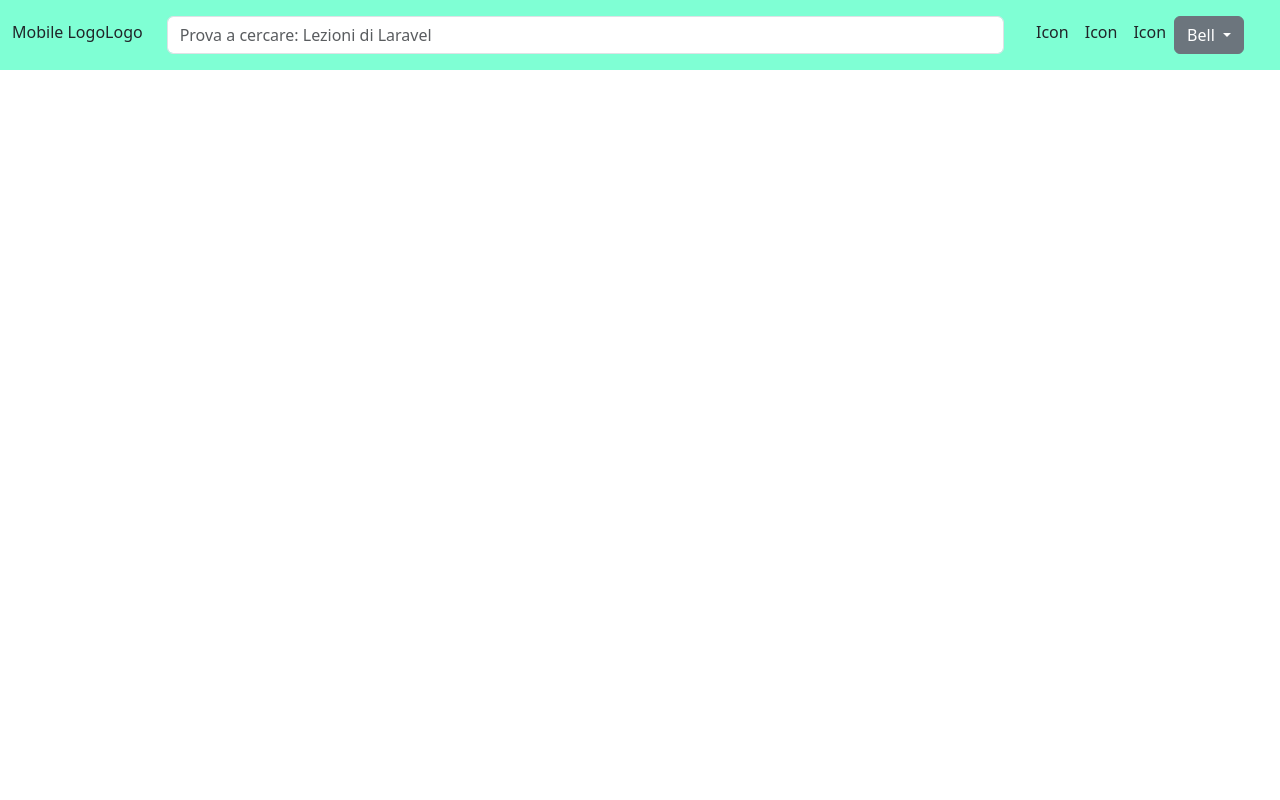
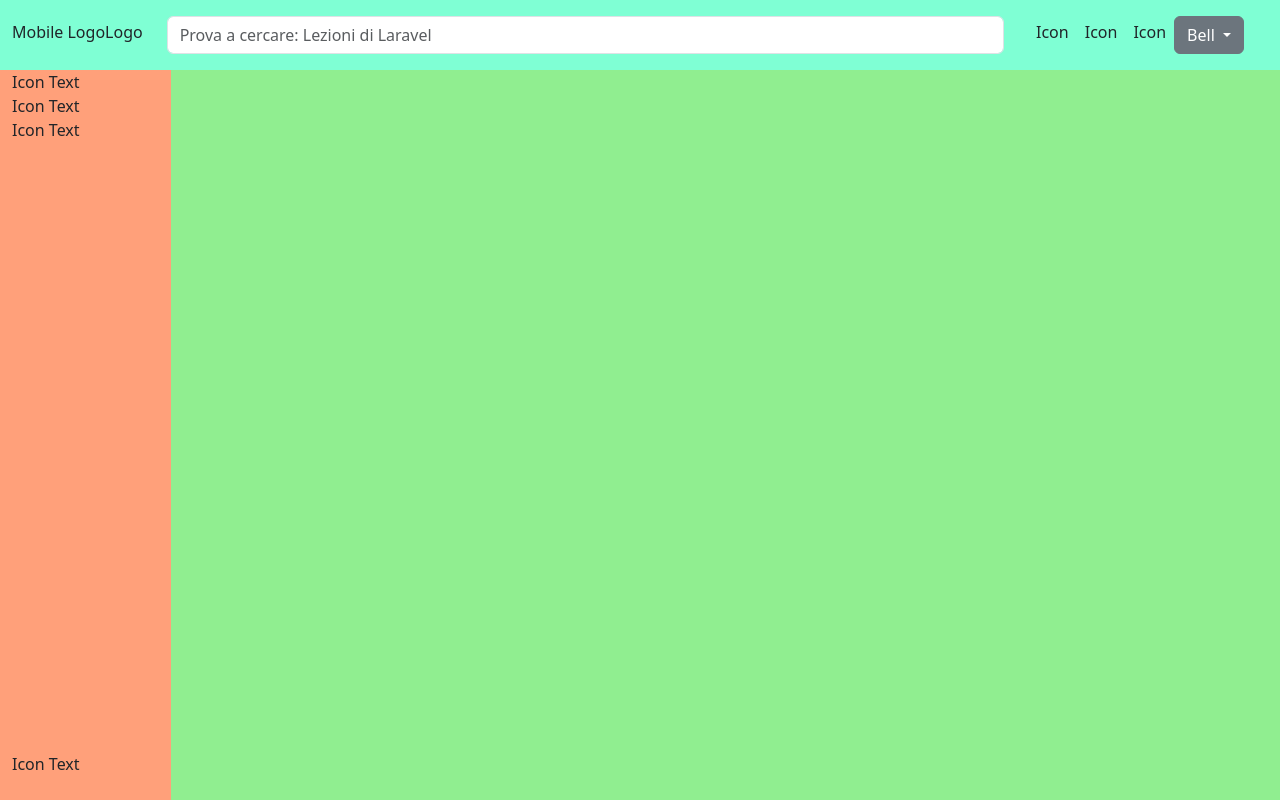
Before and after one commit to Montesi-Yuri/html-css-bootstrap-dashboard, a plain HTML site: page index.html in a window 1280 px wide. Drawn offline with nearby package versions, Linux system fonts and the light colour scheme.

Commit message:
Iniziata struttura side navbar

```diff
--- a/css/debug.css
+++ b/css/debug.css
@@ -5,3 +5,11 @@ DEBUG
 .debug header{
     background-color: aquamarine;
 }
+
+.debug aside{
+    background-color: lightsalmon;
+}
+
+.debug main > div{
+    background-color: lightgreen;
+}
--- a/css/style.css
+++ b/css/style.css
@@ -1,3 +1,11 @@
 /*
 GENERAL
 */
+
+*{
+    list-style: none;
+}
+
+.max-hg{
+    height: calc(100vh - 70px);
+}
--- a/index.html
+++ b/index.html
@@ -27,7 +27,7 @@
     <body class="debug">
 
         <!-- Header -->
-        <header>
+        <header class="w-100 position-sticky">
 
             <div class="container-fluid row lh-lg py-3">
 
@@ -87,7 +87,52 @@
         </header>
 
         <!-- Main -->
-        <main>
+        <main class="row max-hg">
+
+            <aside class="col-auto h-100">
+
+                <div class="container-fluid d-flex flex-wrap h-100">
+
+                    <nav class="w-100">
+
+                        <ul class="p-0">
+
+                            <li>
+                                <span>Icon</span>
+                                <span class="d-none d-lg-inline">Text</span>
+                            </li>
+
+                            <li>
+                                <span>Icon</span>
+                                <span class="d-none d-lg-inline">Text</span>
+                            </li>
+
+                            <li>
+                                <span>Icon</span>
+                                <span class="d-none d-lg-inline">Text</span>
+                            </li>
+
+                        </ul>
+
+                    </nav>
+
+                    <div class="w-100 align-self-end mb-4">
+                        <span>Icon</span>
+                        <span class="d-none d-lg-inline">Text</span>
+                    </div>
+
+                </div>
+
+            </aside>
+
+            <div class="col">
+
+                <div class="container-fluid">
+
+
+                </div>
+
+            </div>
 
 
 
```
